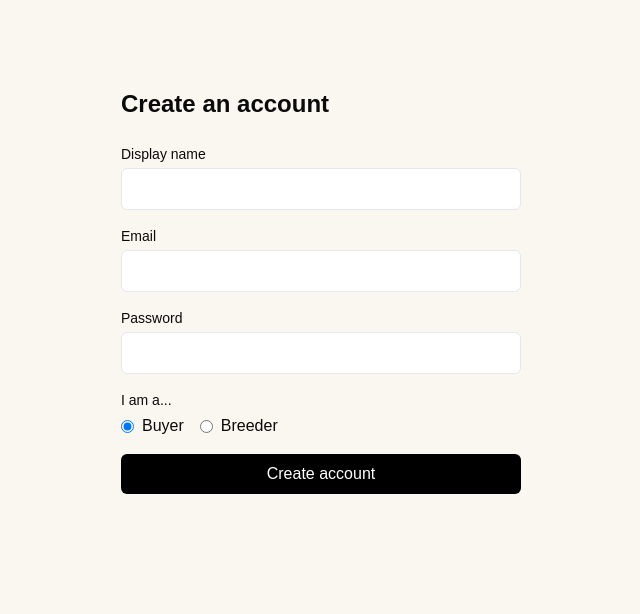
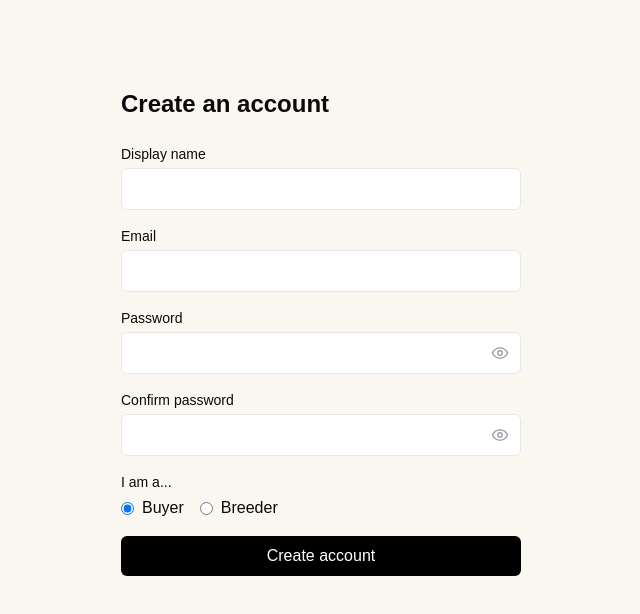
Before and after one commit to cypand/poodles-dog, a Next.js app: page /register in a window 1280 px wide. Shown: the top 614 px of the page, without its empty margins (319-959 px from the left). Built offline with nearby package versions, Linux system fonts and the light colour scheme; no server answers.

Commit message:
Update page.tsx

```diff
--- a/app/register/page.tsx
+++ b/app/register/page.tsx
@@ -2,21 +2,33 @@
 
 import { useState } from 'react'
 import { useRouter } from 'next/navigation'
+import { Eye, EyeOff } from 'lucide-react'
 import { supabase } from '@/lib/supabase/client'
 
 export default function RegisterPage() {
   const router = useRouter()
   const [email, setEmail] = useState('')
   const [password, setPassword] = useState('')
+  const [confirmPassword, setConfirmPassword] = useState('')
+  const [showPassword, setShowPassword] = useState(false)
+  const [showConfirmPassword, setShowConfirmPassword] = useState(false)
   const [displayName, setDisplayName] = useState('')
   const [role, setRole] = useState<'buyer' | 'breeder'>('buyer')
   const [error, setError] = useState('')
   const [loading, setLoading] = useState(false)
   const [success, setSuccess] = useState(false)
+  const [otp, setOtp] = useState('')
+  const [verifying, setVerifying] = useState(false)
 
   const handleRegister = async (e: React.FormEvent) => {
     e.preventDefault()
     setError('')
+
+    if (password !== confirmPassword) {
+      setError('Passwords do not match.')
+      return
+    }
+
     setLoading(true)
 
     const { error: signUpError } = await supabase.auth.signUp({
@@ -40,14 +52,63 @@ export default function RegisterPage() {
     setSuccess(true)
   }
 
+  const handleVerifyOtp = async (e: React.FormEvent) => {
+    e.preventDefault()
+    setError('')
+    setVerifying(true)
+
+    const { error: verifyError } = await supabase.auth.verifyOtp({
+      email,
+      token: otp,
+      type: 'signup',
+    })
+
+    if (verifyError) {
+      setError(verifyError.message)
+      setVerifying(false)
+      return
+    }
+
+    setVerifying(false)
+    router.push('/')
+    router.refresh()
+  }
+
   if (success) {
     return (
-      <div className="max-w-md mx-auto mt-16 p-6 text-center">
-        <h1 className="text-2xl font-bold mb-4">Check your email</h1>
-        <p className="text-gray-600">
-          We've sent you a confirmation link. Please verify your email to
-          complete registration.
+      <div className="max-w-md mx-auto mt-16 p-6">
+        <h1 className="text-2xl font-bold mb-2 text-center">Check your email</h1>
+        <p className="text-gray-600 text-center mb-6">
+          We've sent a 6-digit code to <strong>{email}</strong>. Enter it below
+          to complete your registration.
         </p>
+
+        <form onSubmit={handleVerifyOtp} className="space-y-4">
+          <div>
+            <label className="block text-sm font-medium mb-1">
+              Confirmation code
+            </label>
+            <input
+              type="text"
+              inputMode="numeric"
+              required
+              value={otp}
+              onChange={(e) => setOtp(e.target.value)}
+              placeholder="123456"
+              className="w-full border rounded-md px-3 py-2 text-center text-lg tracking-widest"
+            />
+          </div>
+
+          {error && <p className="text-red-600 text-sm">{error}</p>}
+
+          <button
+            type="submit"
+            disabled={verifying}
+            className="w-full bg-black text-white rounded-md py-2 font-medium disabled:opacity-50"
+          >
+            {verifying ? 'Verifying...' : 'Verify and finish'}
+          </button>
+        </form>
       </div>
     )
   }
@@ -83,14 +144,46 @@ export default function RegisterPage() {
 
         <div>
           <label className="block text-sm font-medium mb-1">Password</label>
+          <div className="relative">
             <input
-            type="password"
+              type={showPassword ? 'text' : 'password'}
               required
               minLength={6}
               value={password}
               onChange={(e) => setPassword(e.target.value)}
-            className="w-full border rounded-md px-3 py-2"
+              className="w-full border rounded-md px-3 py-2 pr-10"
             />
+            <button
+              type="button"
+              onClick={() => setShowPassword((v) => !v)}
+              className="absolute right-3 top-1/2 -translate-y-1/2 text-gray-400"
+              aria-label={showPassword ? 'Hide password' : 'Show password'}
+            >
+              {showPassword ? <EyeOff size={18} /> : <Eye size={18} />}
+            </button>
+          </div>
+        </div>
+
+        <div>
+          <label className="block text-sm font-medium mb-1">Confirm password</label>
+          <div className="relative">
+            <input
+              type={showConfirmPassword ? 'text' : 'password'}
+              required
+              minLength={6}
+              value={confirmPassword}
+              onChange={(e) => setConfirmPassword(e.target.value)}
+              className="w-full border rounded-md px-3 py-2 pr-10"
+            />
+            <button
+              type="button"
+              onClick={() => setShowConfirmPassword((v) => !v)}
+              className="absolute right-3 top-1/2 -translate-y-1/2 text-gray-400"
+              aria-label={showConfirmPassword ? 'Hide password' : 'Show password'}
+            >
+              {showConfirmPassword ? <EyeOff size={18} /> : <Eye size={18} />}
+            </button>
+          </div>
         </div>
 
         <div>
```
Lines whose indentation alone changed are shown as unchanged.
